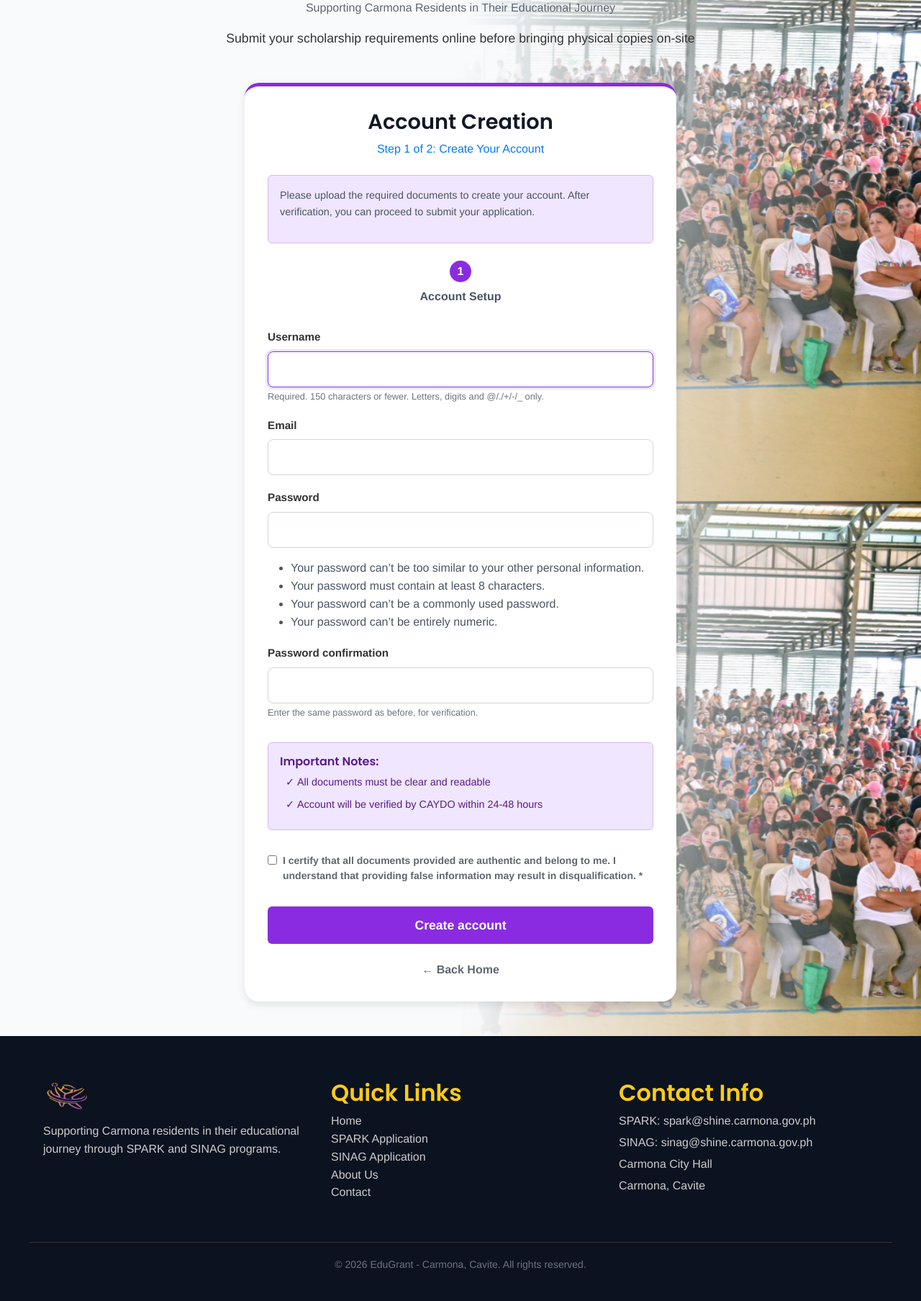
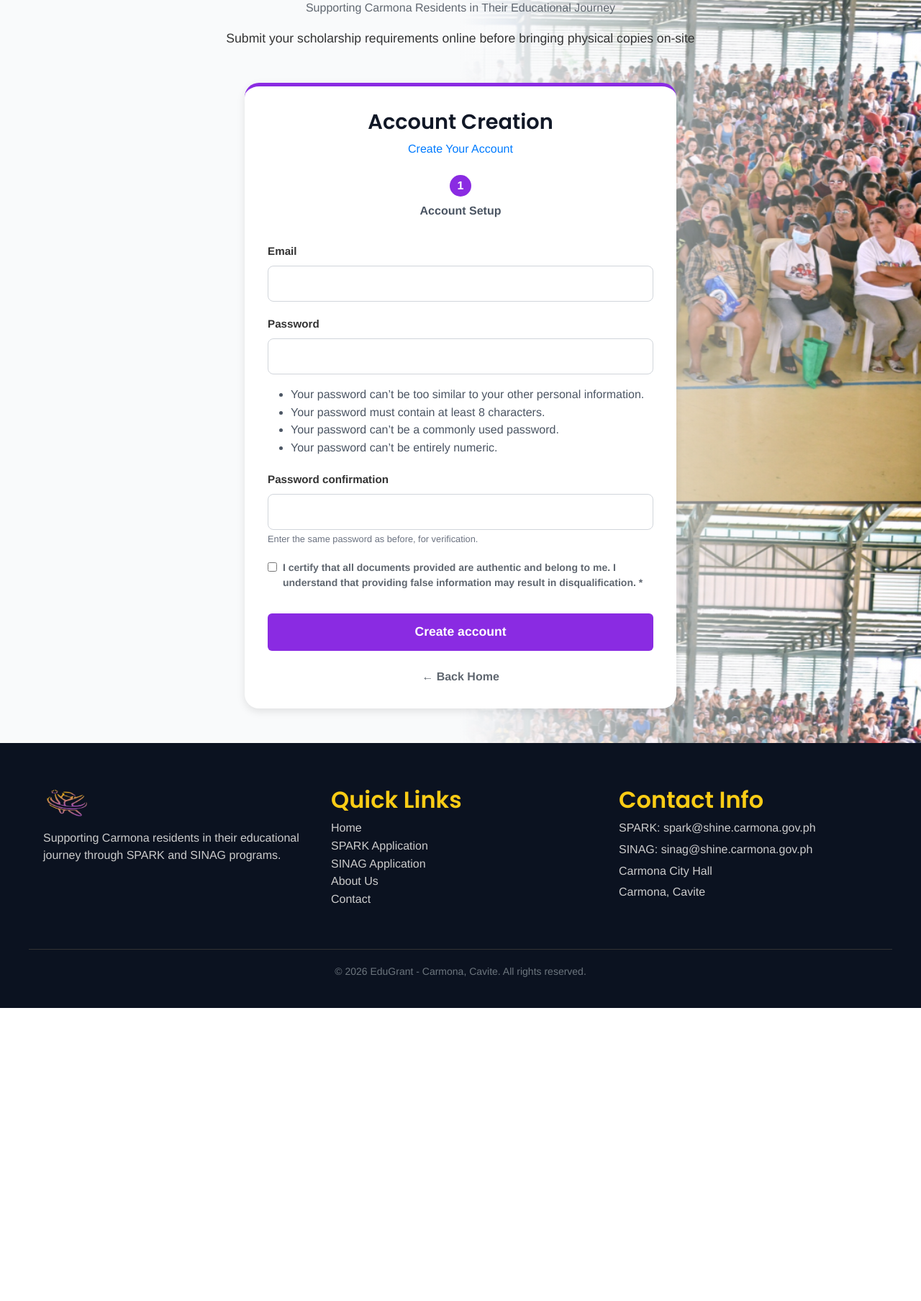
Before and after one commit to o-timothy-o/edugrant, a Django app: page /accounts/register/ in a window 1280 px wide. Shown: the part 171-1978 px from the top of the page at 72% size. After the commit the page ends 1571 px from the top, so only its background shows below. Run offline with Django 5.2, Linux system fonts and the light colour scheme.

Commit message:
Remove text boxes on registration and removed username. Replaced with email

```diff
--- a/backend/accounts/forms.py
+++ b/backend/accounts/forms.py
@@ -1,6 +1,6 @@
 from django import forms
 from django.contrib.auth import get_user_model
-from django.contrib.auth.forms import UserCreationForm, PasswordChangeForm
+from django.contrib.auth.forms import UserCreationForm
 
 from .models import ApplicantProfile
 
@@ -12,29 +12,23 @@ class ApplicantRegistrationForm(UserCreationForm):
 
     class Meta:
         model = User
-        fields = ("username", "email", "password1", "password2")
+        fields = ("email", "password1", "password2")
+
+    def clean_email(self):
+        email = self.cleaned_data["email"].lower()
+        if User.objects.filter(email=email).exists():
+            raise forms.ValidationError("An account with that email already exists.")
+        return email
 
     def save(self, commit=True):
         user = super().save(commit=False)
+        user.username = self.cleaned_data["email"]
         user.email = self.cleaned_data["email"]
         user.is_staff = False
         if commit:
             user.save()
             ApplicantProfile.objects.get_or_create(user=user)
         return user
-
-
-class ProfileEditForm(forms.ModelForm):
-    class Meta:
-        model = User
-        fields = ("username",)
-
-    def clean_username(self):
-        username = self.cleaned_data["username"]
-        qs = User.objects.filter(username=username).exclude(pk=self.instance.pk)
-        if qs.exists():
-            raise forms.ValidationError("That username is already taken.")
-        return username
 
 
 class ChangeEmailForm(forms.Form):
--- a/backend/accounts/views.py
+++ b/backend/accounts/views.py
@@ -13,7 +13,7 @@ from django.urls import reverse_lazy, reverse
 from django.utils import timezone
 from django.views import View
 
-from .forms import ApplicantRegistrationForm, ProfileEditForm, ChangeEmailForm
+from .forms import ApplicantRegistrationForm, ChangeEmailForm
 from .models import ApplicantProfile, EmailVerification
 from programs.utils import send_welcome_email
 
@@ -160,27 +160,17 @@ class CustomLogoutView(View):
 
 @login_required
 def profile_view(request):
-    profile_form = ProfileEditForm(instance=request.user)
     password_form = PasswordChangeForm(user=request.user)
 
     if request.method == "POST":
-        action = request.POST.get("action")
-        if action == "update_profile":
-            profile_form = ProfileEditForm(request.POST, instance=request.user)
-            if profile_form.is_valid():
-                profile_form.save()
-                messages.success(request, "Your account details have been updated.")
-                return redirect("accounts:profile")
-        elif action == "change_password":
-            password_form = PasswordChangeForm(user=request.user, data=request.POST)
-            if password_form.is_valid():
-                password_form.save()
-                update_session_auth_hash(request, password_form.user)
-                messages.success(request, "Your password has been changed.")
-                return redirect("accounts:profile")
+        password_form = PasswordChangeForm(user=request.user, data=request.POST)
+        if password_form.is_valid():
+            password_form.save()
+            update_session_auth_hash(request, password_form.user)
+            messages.success(request, "Your password has been changed.")
+            return redirect("accounts:profile")
 
     return render(request, "registration/profile.html", {
-        "profile_form": profile_form,
         "password_form": password_form,
     })
 
--- a/backend/templates/registration/register.html
+++ b/backend/templates/registration/register.html
@@ -14,11 +14,8 @@
   </div>
   <div class="register-card">
     <h2 class="account-creation-title">Account Creation</h2>
-    <p class="step-indicator">Step 1 of 2: Create Your Account</p>
+    <p class="step-indicator">Create Your Account</p>
 
-    <div class="info-box">
-      <p>Please upload the required documents to create your account. After verification, you can proceed to submit your application.</p>
-    </div>
 
     <div class="step-circle">1</div>
     <p class="step-label">Account Setup</p>
@@ -26,12 +23,6 @@
     <form method="post" action="{% url 'accounts:register' %}" class="register-form">
       {% csrf_token %}
 
-      <div class="register-field-group">
-        <label for="{{ form.username.id_for_label }}" class="register-label">{{ form.username.label }}</label>
-        {{ form.username }}
-        {% if form.username.help_text %}<p class="register-help">{{ form.username.help_text }}</p>{% endif %}
-        {% for error in form.username.errors %}<p class="register-error">{{ error }}</p>{% endfor %}
-      </div>
       <div class="register-field-group">
         <label for="{{ form.email.id_for_label }}" class="register-label">{{ form.email.label }}</label>
         {{ form.email }}
@@ -55,14 +46,6 @@
       </div>
       {% endif %}
 
-      <div class="important-notes">
-        <h3>Important Notes:</h3>
-        <ul>
-          <li>All documents must be clear and readable</li>
-          <li>Account will be verified by CAYDO within 24-48 hours</li>
-        </ul>
-      </div>
-
       <div class="form-group-checkbox">
         <input type="checkbox" id="certify" name="certify" required>
         <label for="certify">I certify that all documents provided are authentic and belong to me. I understand that providing false information may result in disqualification. *</label>
```
Also changed, not shown: backend/templates/registration/profile.html (+0 -21 lines).
